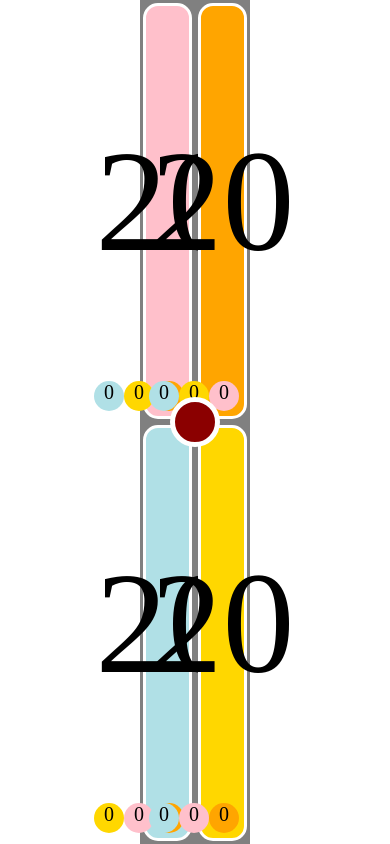
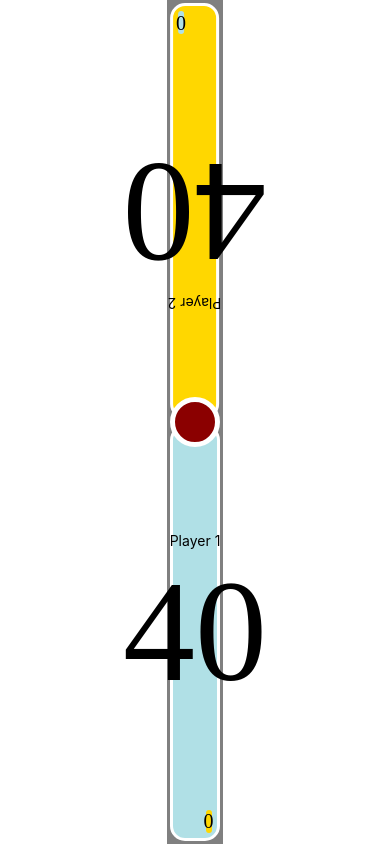
Before and after one commit to wentingd/mtgSparker, a React Native app: screen / in a window 390 px wide. Built offline with nearby package versions, Linux system fonts and the light colour scheme.

Commit message:
finish basic styling for CommanderDamageZone

```diff
--- a/App.js
+++ b/App.js
@@ -8,7 +8,7 @@ export default class App extends React.Component {
   constructor(props) {
     super(props);
     this.state = {
-      playerNumber: 4,
+      playerNumber: 2,
       commanderMode: true,
     };
   }
--- a/components/CommanderDamageZone.js
+++ b/components/CommanderDamageZone.js
@@ -6,12 +6,10 @@ import MiniCounter from './MiniCounter';
 
 const styles = StyleSheet.create({
   container: {
-    width: '40%',
-    flexDirection: 'row',
+    flexDirection: 'row-reverse',
     alignItems: 'center',
     justifyContent: 'space-between',
     backgroundColor: 'transparent',
-    borderRadius: 10,
   },
 });
 
@@ -30,6 +28,7 @@ class CommanderDamageZone extends React.Component {
           this.props.opponents.map((opponent) => (
             <MiniCounter
               key={opponent.index}
+              playerName={opponent.index + 1}
               color={opponent.color}
             />
           ))
--- a/components/LifeCounterView.js
+++ b/components/LifeCounterView.js
@@ -26,7 +26,7 @@ const styles = {
     alignItems: 'stretch',
     alignSelf: 'center',
     // TODO: using transform disturbs life counter display. see react-native/issues/19637
-    // transform: [{ rotate: '-180deg' }],
+    transform: [{ rotate: '-180deg' }],
   },
   playerArea: {
     flex: 1,
@@ -43,7 +43,7 @@ const styles = {
   },
 };
 
-const renderPlayerArea = (player, opponents) => (
+const renderPlayerArea = (player, opponents, commanderMode) => (
   <View
     key={player.index}
     style={{ ...styles.playerArea, backgroundColor: player.color }}
@@ -51,15 +51,16 @@ const renderPlayerArea = (player, opponents) => (
     <PlayerLifeCounter
       playerName={player.index + 1}
       opponents={opponents}
+      commanderMode={commanderMode}
     />
   </View>
 );
 
 class CounterView extends React.Component {
   render() {
-    const { commanderMode } = this.props;
-    const players = Utils.generatePlayers(this.props.playerNumber);
-    const playersPerRow = this.props.playerNumber / 2;
+    const { commanderMode, playerNumber } = this.props;
+    const players = Utils.generatePlayers(playerNumber);
+    const playersPerRow = playerNumber / 2;
     return (
       <View style={styles.container}>
         <View style={styles.upperRow}>
--- a/components/MiniCounter.js
+++ b/components/MiniCounter.js
@@ -1,33 +1,61 @@
 import React from 'react';
 import {
-  View, Text,
+  View, Text, Modal, TouchableOpacity, Button,
 } from 'react-native';
 
 const styles = {
   counter: {
-    height: 30,
-    width: 30,
-    borderRadius: 15,
+    width: '30%',
+    borderRadius: 30,
     justifyContents: 'center',
     alignItem: 'center',
+    alignSelf: 'center',
   },
-  font: {
+  counterFaceFont: {
     alignSelf: 'center',
     textAlign: 'center',
     fontSize: 20,
     fontFamily: 'sans-serif-light',
   },
+  modalCountFont: {
+    alignSelf: 'center',
+    textAlign: 'center',
+    fontSize: 50,
+    fontFamily: 'sans-serif-light',
+  },
+  modalContainer: {
+    flex: 1,
+    flexDirection: 'column',
+    justifyContent: 'center',
+    alignItems: 'center',
+    backgroundColor: 'rgba(0, 0, 0, 0.3)',
+  },
+  modalBody: {
+    justifyContent: 'center',
+    alignItems: 'center',
+    width: '40%',
+    height: '40%',
+    borderRadius: 25,
+    borderWidth: 3,
+    borderColor: 'white',
+  },
 };
 
 class MiniCounter extends React.Component {
-  constructor(props) {
-    super(props);
-    this.state = {
-      count: this.props.startingCount || 0,
-    };
+  state = {
+    count: this.props.startingCount || 0,
+    modalVisible: false,
+  };
+
+  setModalVisible = (visible) => () => {
+    this.setState({ modalVisible: visible });
+  };
+
+  onModalClose = () => {
+    this.setState({ modalVisible: false });
   }
 
-  handleOnPress = (operation) => () => {
+  handleCountOnPress = (operation) => () => {
     const { count } = this.state;
     this.setState({
       count: operation === '+' ? count + 1 : count - 1,
@@ -35,12 +63,37 @@ class MiniCounter extends React.Component {
   };
 
   render() {
+    const { count, modalVisible } = this.state;
+    const { color, playerName } = this.props;
     return (
-      <View style={{ ...styles.counter, backgroundColor: this.props.color || 'white' }}>
-        <Text style={styles.font}>
-          {this.state.count || 0}
+      <TouchableOpacity
+        style={{ ...styles.counter, backgroundColor: color || 'white' }}
+        onPress={this.setModalVisible(true)}
+      >
+        <Text style={styles.counterFaceFont}>
+          {count || 0}
         </Text>
-      </View>
+        <Modal
+          transparent
+          visible={modalVisible}
+          onRequestClose={this.onModalClose}
+        >
+          <View style={styles.modalContainer}>
+            <View style={{ ...styles.modalBody, backgroundColor: color }}>
+              <Text>{`Damage by Player ${playerName}`}</Text>
+              <Button
+                title='+'
+                onPress={this.handleCountOnPress('+')}
+              />
+              <Text style={styles.modalCountFont}>{count}</Text>
+              <Button
+                title='-'
+                onPress={this.handleCountOnPress('-')}
+              />
+            </View>
+          </View>
+        </Modal>
+      </TouchableOpacity>
     );
   }
 }
--- a/components/PlayerLifeCounter.js
+++ b/components/PlayerLifeCounter.js
@@ -20,9 +20,10 @@ const styles = StyleSheet.create({
     justifyContent: 'center',
     alignSelf: 'center',
     marginTop: -20,
-    zIndex: 1,
+    zIndex: 0.5,
   },
   commanderDamageArea: {
+    width: '60%',
     position: 'absolute',
     right: 0,
     bottom: 0,
@@ -35,6 +36,7 @@ const styles = StyleSheet.create({
     alignItems: 'center',
     justifyContent: 'center',
     backgroundColor: 'white',
+    zIndex: 0.1,
   },
   countFont: {
     fontSize: Utils.normalizeSize(120),
@@ -46,7 +48,7 @@ class PlayerZone extends React.Component {
   constructor(props) {
     super(props);
     this.state = {
-      count: this.props.startLife || 20,
+      count: this.props.commanderMode ? 40 : (this.props.startingLife || 20),
     };
   }
 
@@ -62,17 +64,24 @@ class PlayerZone extends React.Component {
     return (
       <View style={styles.container}>
         <View style={styles.infoArea}>
-          <Text
-            style={styles.countFont}
-          >
+          <Text>
+            {`Player ${this.props.playerName}`}
+          </Text>
+          <Text style={styles.countFont}>
             {count}
           </Text>
         </View>
-        <View style={styles.commanderDamageArea}>
-          <CommanderDamageZone
-            opponents={this.props.opponents}
-          />
-        </View>
+        {
+          this.props.commanderMode
+            ? (
+              <View style={styles.commanderDamageArea}>
+                <CommanderDamageZone
+                  opponents={this.props.opponents}
+                />
+              </View>
+            )
+            : null
+        }
         <TouchableOpacity
           activeOpacity={0.5}
           style={styles.touchableArea}
```
